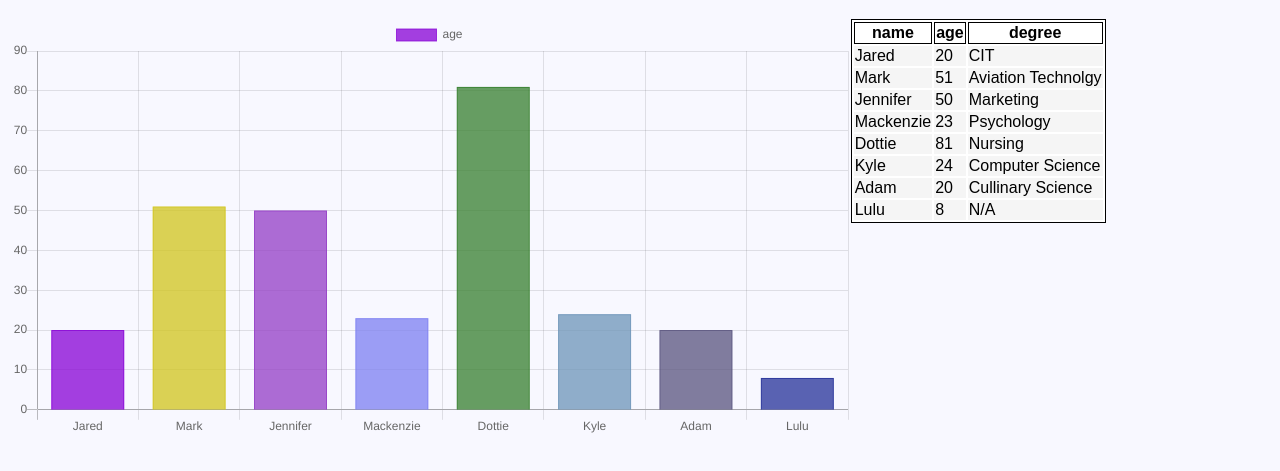
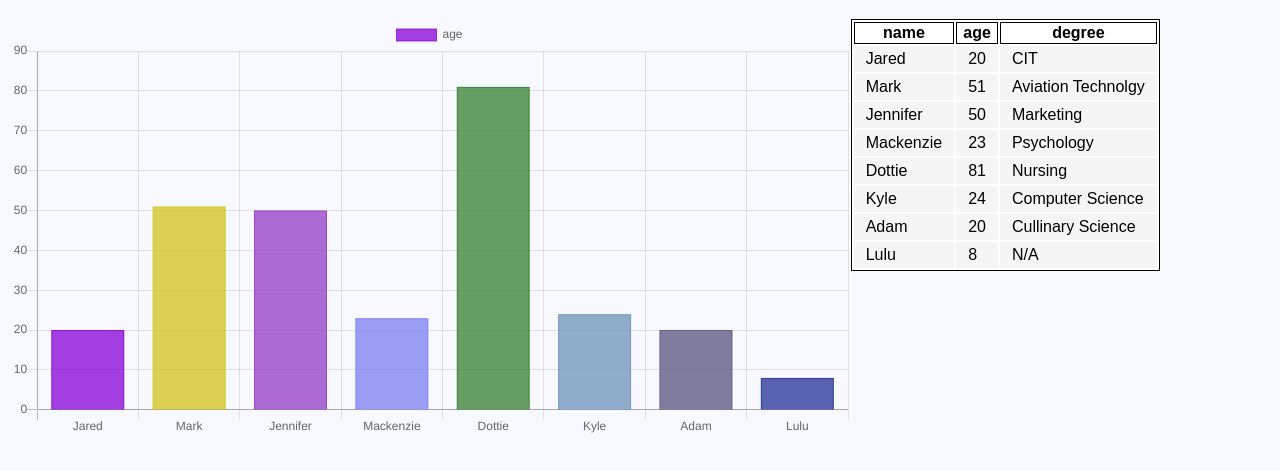
Before and after one commit to jamcdon/DynamicDataVisualization, a plain HTML site: page index.html in a window 1280 px wide. Shown: the part 61-532 px from the top of the page. Drawn offline with nearby package versions, Linux system fonts and the light colour scheme.

Commit message:
Update style.css

```diff
--- a/style.css
+++ b/style.css
@@ -10,6 +10,7 @@ table, th {
 }
 td {
   background-color:WhiteSmoke;
+  padding: 0.25em .75em;
 }
 .gridcontainer {
   display: grid;
```
